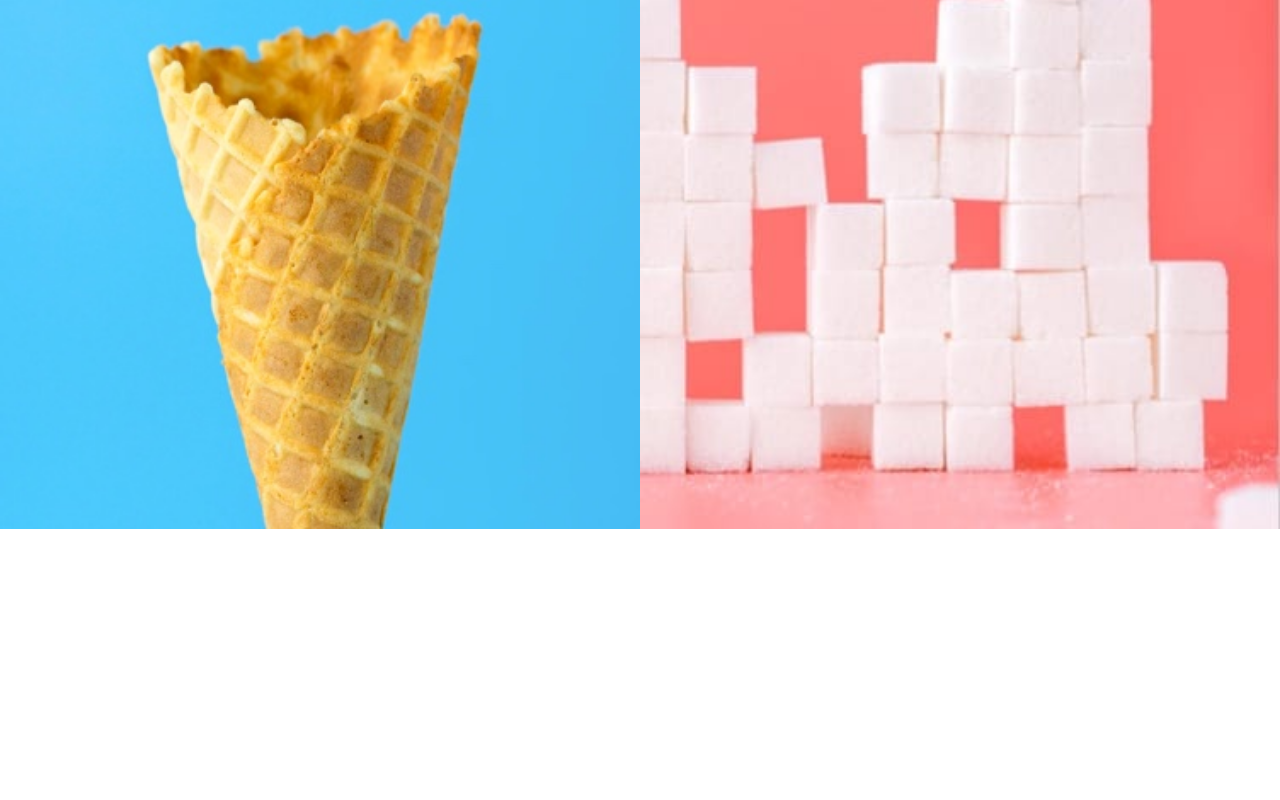
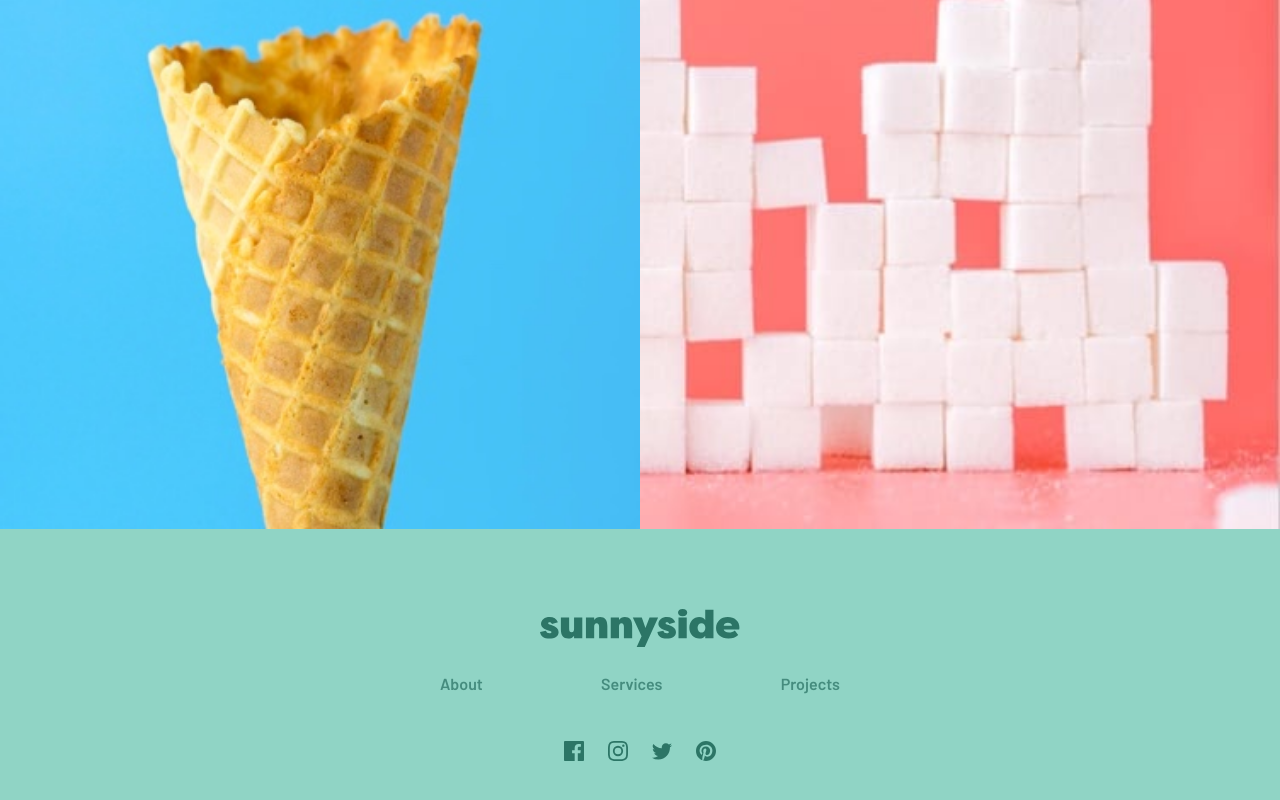
Before and after one commit to mandresblac/cursoCss-alexCg-5-11-2023, a plain HTML site: page 20-practicaFinal-sitioWebResponsive/index.html in a window 1280 px wide. Shown: the part 5138-5938 px from the top of the page. Before the commit the page ends 5667 px from the top, so only its background shows below. Drawn offline with Linux system fonts and the light colour scheme.

Commit message:
commit 33 20-practica-final

```diff
--- a/20-practicaFinal-sitioWebResponsive/css/style.css
+++ b/20-practicaFinal-sitioWebResponsive/css/style.css
@@ -2,7 +2,7 @@
 :root {
   --soft-red: hsl(7, 99%, 70%);
   --yellow: hsl(51, 100%, 49%);
-  --dark-desaturated-cyan: hsl(167, 40%, 24%);
+  --dark-desaturated-cyan: #25564b;
   --dark-blue: hsl(198, 62%, 26%);
   --dark-moderate-cyan: hsl(168, 34%, 41%);
   --very-dark-desaturated-blue: hsl(212, 27%, 19%);
@@ -227,3 +227,34 @@ body {
 }
 
 /* -------------- FOOTER -------------- */
+.footer {
+  background-color: #90d4c5;
+  text-align: center;
+}
+
+.footer__logo {
+  width: 200px;
+}
+
+.footer__nav {
+  width: 90%;
+  max-width: 400px;
+  margin: 0 auto;
+  display: flex;
+  justify-content: space-between;
+  align-items: center;
+}
+
+.footer__link {
+  color: var(--dark-moderate-cyan);
+  padding: 1.5rem 0 3rem;
+}
+
+.footer__social {
+  display: grid;
+  grid-auto-flow: column;
+  grid-auto-columns: max-content;
+  justify-content: center;
+  align-items: center;
+  gap: 1.5rem;
+}
--- a/20-practicaFinal-sitioWebResponsive/index.html
+++ b/20-practicaFinal-sitioWebResponsive/index.html
@@ -154,14 +154,58 @@
     </main>
 
     <footer class="footer">
-      <div class="footer__container"></div>
+      <div class="footer__container container">
+        <img
+          src="./images/logo-green.svg"
+          alt="Logo verde"
+          class="footer__logo"
+        />
+
+        <nav class="footer__nav">
+          <a href="#" class="footer__link">About</a>
+          <a href="#" class="footer__link">Services</a>
+          <a href="#" class="footer__link">Projects</a>
+        </nav>
+
+        <nav class="footer__social">
+          <a href="#" class="footer__media">
+            <img
+              src="./images/icon-facebook.svg"
+              alt="Icono Facebook"
+              class="footer__icon"
+            />
+          </a>
+
+          <a href="#" class="footer__media">
+            <img
+              src="./images/icon-instagram.svg"
+              alt="Icono Facebook"
+              class="footer__icon"
+            />
+          </a>
+
+          <a href="#" class="footer__media">
+            <img
+              src="./images/icon-twitter.svg"
+              alt="Icono Facebook"
+              class="footer__icon"
+            />
+          </a>
+
+          <a href="#" class="footer__media">
+            <img
+              src="./images/icon-pinterest.svg"
+              alt="Icono Facebook"
+              class="footer__icon"
+            />
+          </a>
+        </nav>
+      </div>
     </footer>
 
     <!--
-      About Services Projects Contact
-      Learn more
-
-
+    Contact
+    Learn more
     About Services
     Projects Contact -->
   </body>
```
Also changed, not shown: 20-practicaFinal-sitioWebResponsive/images/logo-green.svg (added).
